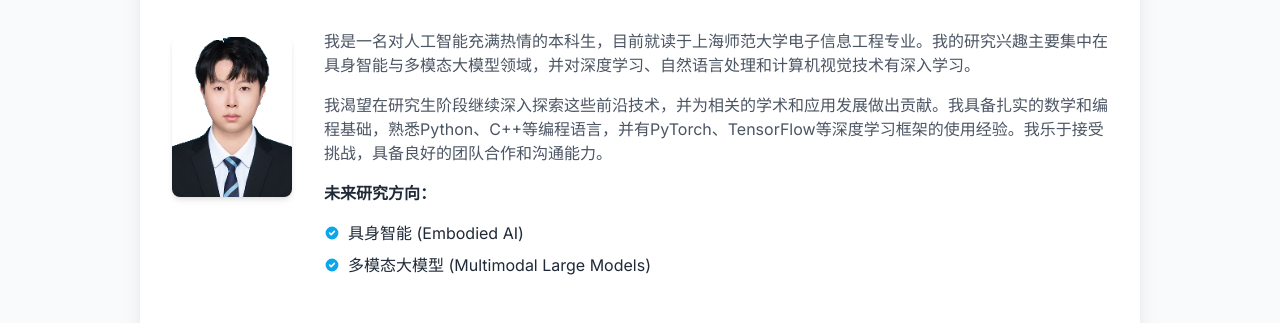
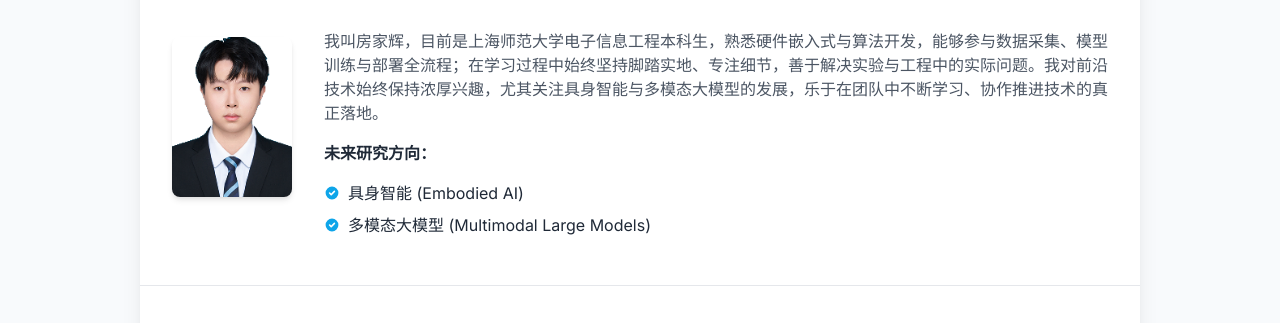
Before and after one commit to 20bytes/20bytes.github.io, a plain HTML site: page template.html in a window 1280 px wide. Shown: the part 425-748 px from the top of the page. Drawn offline with nearby package versions, Linux system fonts and the light colour scheme.

Commit message:
Update template.html

```diff
--- a/template.html
+++ b/template.html
@@ -329,8 +329,7 @@
             <div class="about-content-wrapper-ref">
                 <img src="my_photo.png" alt="个人照片 - 房家辉" class="about-photo-ref" onerror="this.src='https://placehold.co/120x160/eeeeee/999999?text=照片'; this.alt='房家辉个人照片占位图'">
                 <div class="about-text-ref">
-                    <p>我是一名对人工智能充满热情的本科生，目前就读于上海师范大学电子信息工程专业。我的研究兴趣主要集中在具身智能与多模态大模型领域，并对深度学习、自然语言处理和计算机视觉技术有深入学习。</p>
-                    <p>我渴望在研究生阶段继续深入探索这些前沿技术，并为相关的学术和应用发展做出贡献。我具备扎实的数学和编程基础，熟悉Python、C++等编程语言，并有PyTorch、TensorFlow等深度学习框架的使用经验。我乐于接受挑战，具备良好的团队合作和沟通能力。</p>
+                    <p>我叫房家辉，目前是上海师范大学电子信息工程本科生，熟悉硬件嵌入式与算法开发，能够参与数据采集、模型训练与部署全流程；在学习过程中始终坚持脚踏实地、专注细节，善于解决实验与工程中的实际问题。我对前沿技术始终保持浓厚兴趣，尤其关注具身智能与多模态大模型的发展，乐于在团队中不断学习、协作推进技术的真正落地。</p>
                     <div class="mt-4">
                         <p class="font-semibold text-base mb-1" style="color: var(--text-primary);">未来研究方向：</p>
                         <ul class="list-none research-interests-list">
@@ -472,7 +471,7 @@
                             <div class="tags-container-ref">
                                 <span class="skill-tag-ref">FPGA</span>
                                 <span class="skill-tag-ref">光学计算机</span>
-                                <span class="skill-tag-ref">Vue.js</span>
+                                <span class="skill-tag-ref">可重构</span>
                             </div>
                             <p class="project-description-ref">
                                 <strong>项目内容：</strong> 在FPGA上实现TW-MSD并行加法器，并与多种常用加法器对比验证其速度优势。<br>
```
